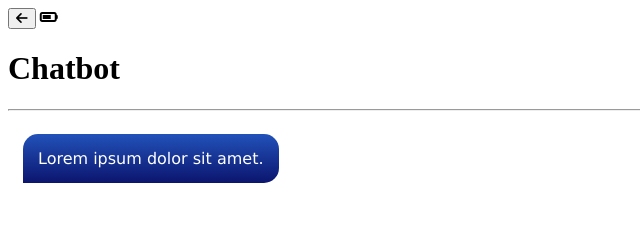
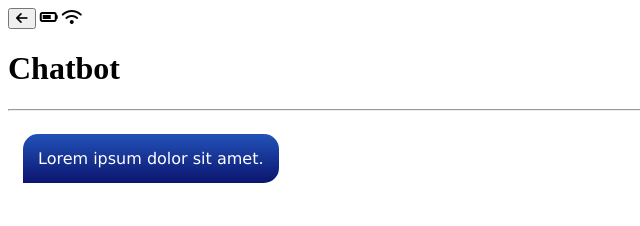
Before and after one commit to GulnazAlisherova/1.11.21, a plain HTML site: page index.html in a window 1280 px wide. Shown: the top 226 px of the page, 0-640 px from the left. Drawn offline with Linux system fonts and the light colour scheme.

Commit message:
added fa-wifi

```diff
--- a/index.html
+++ b/index.html
@@ -8,7 +8,7 @@
   <header>
     <button> <i class="fas fa-arrow-left"></i></button>
     <i class="fas fa-battery-three-quarters"></i>
-
+    <i class="fas fa-wifi"></i>
     <h1>Chatbot</h1>
     <a href="">  </a>
   </header>
```
